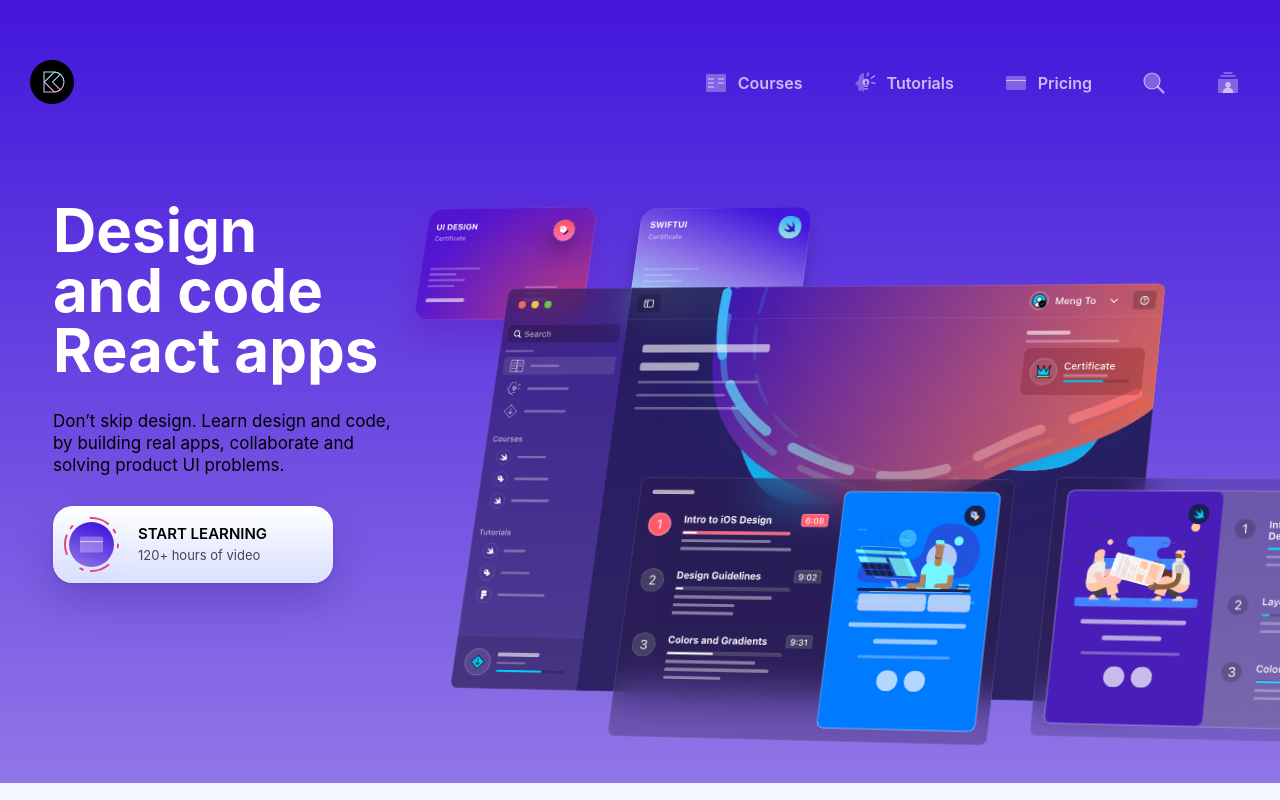
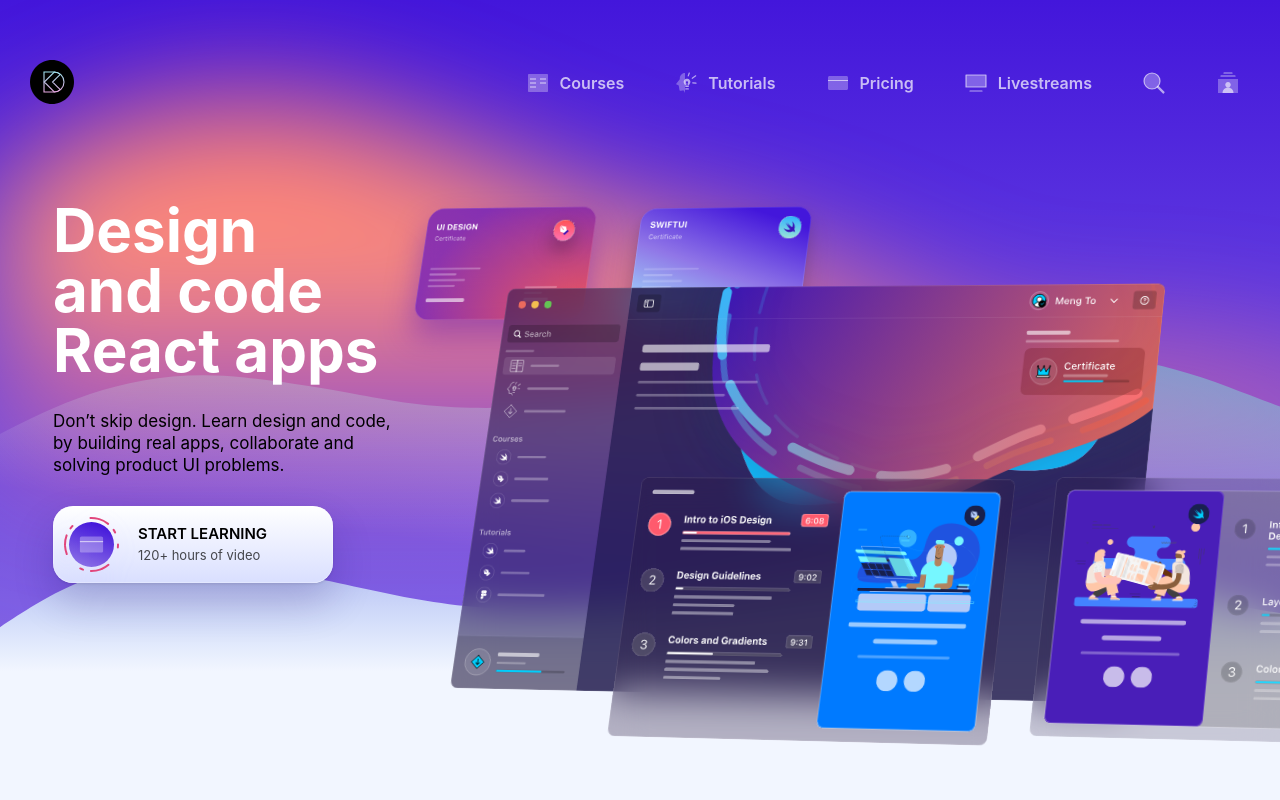
Before and after one commit to dung-phan/built-with-gatsby, a Gatsby site: page / in a window 1280 px wide. Built offline with nearby package versions, Linux system fonts and the light colour scheme; Gatsby itself is replaced by a stand-in of ours.

Commit message:
styling: add waves and keyframes animations

```diff
--- /dev/null
+++ b/src/components/backgrounds/WaveBackground.js
@@ -0,0 +1,37 @@
+import React from "react"
+import styled from "styled-components"
+
+export default function WaveBackground() {
+  return (
+    <Wrapper>
+      <Background></Background>
+      <Wave src="/images/waves/hero-wave1.svg" className="wave1" />
+      <Wave src="/images/waves/hero-wave2.svg" className="wave2" />
+      <Wave src="/images/waves/hero-wave3.svg" className="wave3" />
+    </Wrapper>
+  )
+}
+const Wrapper = styled.div`
+  position: relative;
+`
+const Wave = styled.img`
+  position: absolute;
+  z-index: -1;
+  &.wave1 {
+    top: 100px;
+    filter: blur(60px);
+  }
+  &.wave2 {
+    top: 350px;
+  }
+  &.wave3 {
+    top: 550px;
+  }
+`
+const Background = styled.div`
+  background: linear-gradient(180deg, #4316db 0%, #9076e7 100%);
+  position: absolute;
+  width: 100%;
+  height: 800px;
+  z-index: -1;
+`
--- a/src/components/data/menuData.js
+++ b/src/components/data/menuData.js
@@ -6,6 +6,11 @@ export const menuData = [
     link: "/tutorials",
   },
   { title: "Pricing", icon: "/images/icons/pricing.svg", link: "/pricing" },
+  {
+    title: "Livestreams",
+    icon: "/images/icons/livestreams.svg",
+    link: "/livestreams",
+  },
   { title: "", icon: "/images/icons/search.svg", link: "/search" },
   { title: "", icon: "/images/icons/account.svg", link: "/account" },
 ]
--- a/src/components/sections/HeroSection.js
+++ b/src/components/sections/HeroSection.js
@@ -1,12 +1,14 @@
 import React from "react"
-import styled from "styled-components"
+import styled, { keyframes } from "styled-components"
 import MockUpAnimations from "../animations/MockUpAnimations"
+import WaveBackground from "../backgrounds/WaveBackground"
 import PurchaseButton from "../buttons/PurchaseButton"
 import { themes } from "../styles/ColorStyles"
 import { H1, MediumText } from "../styles/TextStyles"
 function HeroSection() {
   return (
     <Wrapper>
+      <WaveBackground />
       <ContentWrapper>
         <TextWrapper>
           <Title>
@@ -29,8 +31,12 @@ function HeroSection() {
 
 export default HeroSection
 
+const animation = keyframes`
+  0% { opacity: 0; transform: translateY(-10px); filter: blur(10px);}
+  /* 80% { opacity: 0.5; transform: translateY(-10px); filter: blur(10px);} */
+  100% { opacity: 1; transform: translateY(0px); filter: blur(0);}
+`
 const Wrapper = styled.div`
-  background: linear-gradient(180deg, #4316db 0%, #9076e7 100%);
   overflow: hidden;
 `
 const ContentWrapper = styled.div`
@@ -44,6 +50,23 @@ const TextWrapper = styled.div`
   max-width: 360px;
   display: grid;
   gap: 30px;
+
+  > * {
+    /* only select the main children elements */
+    opacity: 0;
+    animation: ${animation} 1s forwards;
+
+    /* different delay time for each element */
+    :nth-child(1) {
+      animation-delay: 0s;
+    }
+    :nth-child(2) {
+      animation-delay: 0.2s;
+    }
+    :nth-child(3) {
+      animation-delay: 0.4s;
+    }
+  }
 `
 const Title = styled(H1)`
   color: ${themes.dark.text1};
```
